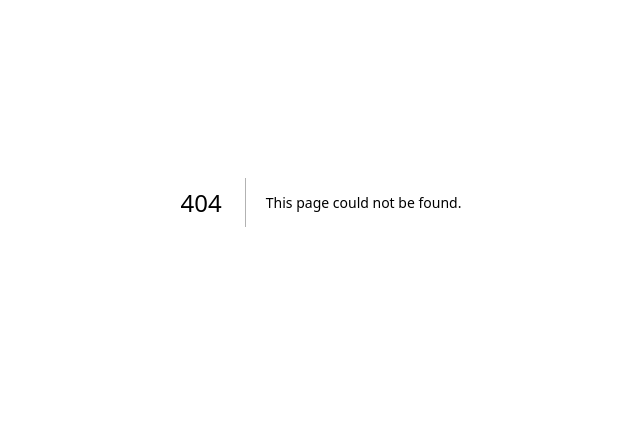
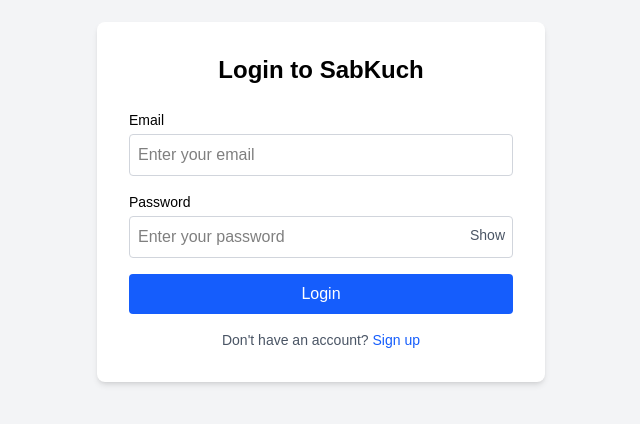
Before and after one commit to codewithyouwan/sabkuch, a Next.js app: page /login in a window 1280 px wide. Before the commit this address had no page. Shown: the part 198-622 px from the top of the page, without its empty margins (319-959 px from the left). Built offline with nearby package versions, Linux system fonts and the light colour scheme.

Commit message:
Added the login page.

```diff
--- /dev/null
+++ b/pnpm-workspace.yaml
@@ -0,0 +1,4 @@
+onlyBuiltDependencies:
+  - '@tailwindcss/oxide'
+  - sharp
+  - unrs-resolver
--- /dev/null
+++ b/src/app/api/auth/login/route.js
@@ -0,0 +1 @@
+//api for login
--- /dev/null
+++ b/src/app/login/page.jsx
@@ -0,0 +1,125 @@
+'use client';
+
+import { useState, useEffect } from 'react';
+import { useRouter } from 'next/navigation';
+import Link from 'next/link';
+
+export default function LoginPage() {
+  const [email, setEmail] = useState('');
+  const [password, setPassword] = useState('');
+  const [showPassword, setShowPassword] = useState(false); //false means password is hidden and otherwise
+  const [error, setError] = useState(null);
+  const [loading, setLoading] = useState(false);
+  const router = useRouter();
+
+  // Load email from localStorage on mount
+  useEffect(() => {
+    const savedEmail = localStorage.getItem('loginEmail');
+    if (savedEmail) {
+      setEmail(savedEmail);
+    }
+  }, []);
+
+  // Validate form inputs
+  const validateForm = () => {
+    const emailRegex = /^[^\s@]+@[^\s@]+\.[^\s@]+$/;
+    if (!emailRegex.test(email)) {
+      setError('Please enter a valid email address');
+      return false;
+    }
+    if (password.length < 6) {
+      setError('Password must be at least 6 characters long');
+      return false;
+    }
+    return true;
+  };
+
+  const handleLogin = (e) => {
+    e.preventDefault();
+    setError(null);
+    setLoading(true);
+
+    // Client-side validation
+    if (!validateForm()) {
+      setLoading(false);
+      return;
+    }
+
+    // Save email to localStorage
+    localStorage.setItem('loginEmail', email);
+
+    // Simulate login (no backend)
+    setTimeout(() => {
+      setLoading(false);
+      // For demo, redirect to homepage
+      router.push('/');
+    }, 1000); // Simulate network delay
+  };
+
+  const togglePasswordVisibility = () => {
+    setShowPassword(!showPassword);
+  };
+
+  return (
+    <div className="min-h-screen flex items-center justify-center bg-gray-100">
+      <div className="bg-white p-8 rounded-lg shadow-md w-full max-w-md">
+        <h1 className="text-2xl font-bold mb-6 text-center text-black">Login to SabKuch</h1>
+        <form onSubmit={handleLogin} className="space-y-4">
+          <div>
+            <label htmlFor="email" className="block text-sm font-medium text-black">
+              Email
+            </label>
+            <input
+              type="email"
+              id="email"
+              value={email}
+              onChange={(e) => setEmail(e.target.value)}
+              required
+              className="mt-1 w-full p-2 border border-gray-300 rounded text-black focus:outline-none focus:ring-2 focus:ring-blue-500"
+              placeholder="Enter your email"
+            />
+          </div>
+          <div>
+            <label htmlFor="password" className="block text-sm font-medium text-black">
+              Password
+            </label>
+            <div className="relative">
+              <input
+                type={showPassword ? 'text' : 'password'}
+                id="password"
+                value={password}
+                onChange={(e) => setPassword(e.target.value)}
+                required
+                className="mt-1 w-full p-2 border border-gray-300 rounded text-black focus:outline-none focus:ring-2 focus:ring-blue-500"
+                placeholder="Enter your password"
+              />
+              <button
+                type="button"
+                onClick={togglePasswordVisibility}
+                className="absolute right-2 top-1/2 transform -translate-y-1/2 text-sm text-gray-600"
+              >
+                {showPassword ? 'Hide' : 'Show'}
+              </button>
+            </div>
+          </div>
+          {error && (
+            <p className="text-red-500 text-sm">{error}</p>
+          )}
+          <button
+            type="submit"
+            disabled={loading}
+            className={`w-full py-2 px-4 bg-blue-600 text-white rounded hover:bg-blue-700 transition-colors ${loading ? 'opacity-50 cursor-not-allowed' : ''}`}
+          >
+            {loading ? 'Logging in...' : 'Login'}
+          </button>
+        </form>
+        <p className="mt-4 text-center text-sm text-gray-600">
+          Don't have an account?{' '}
+          <Link href="/signup" className="text-blue-600 hover:underline">
+            Sign up
+          </Link>
+        </p>
+      </div>
+    </div>
+  );
+}
--- a/src/app/page.js
+++ b/src/app/page.js
@@ -1,103 +1,9 @@
-import Image from "next/image";
-
-export default function Home() {
-  return (
-    <div className="grid grid-rows-[20px_1fr_20px] items-center justify-items-center min-h-screen p-8 pb-20 gap-16 sm:p-20 font-[family-name:var(--font-geist-sans)]">
-      <main className="flex flex-col gap-[32px] row-start-2 items-center sm:items-start">
-        <Image
-          className="dark:invert"
-          src="/next.svg"
-          alt="Next.js logo"
-          width={180}
-          height={38}
-          priority
-        />
-        <ol className="list-inside list-decimal text-sm/6 text-center sm:text-left font-[family-name:var(--font-geist-mono)]">
-          <li className="mb-2 tracking-[-.01em]">
-            Get started by editing{" "}
-            <code className="bg-black/[.05] dark:bg-white/[.06] px-1 py-0.5 rounded font-[family-name:var(--font-geist-mono)] font-semibold">
-              src/app/page.js
-            </code>
-            .
-          </li>
-          <li className="tracking-[-.01em]">
-            Save and see your changes instantly.
-          </li>
-        </ol>
-
-        <div className="flex gap-4 items-center flex-col sm:flex-row">
-          <a
-            className="rounded-full border border-solid border-transparent transition-colors flex items-center justify-center bg-foreground text-background gap-2 hover:bg-[#383838] dark:hover:bg-[#ccc] font-medium text-sm sm:text-base h-10 sm:h-12 px-4 sm:px-5 sm:w-auto"
-            href="https://vercel.com/new?utm_source=create-next-app&utm_medium=appdir-template-tw&utm_campaign=create-next-app"
-            target="_blank"
-            rel="noopener noreferrer"
-          >
-            <Image
-              className="dark:invert"
-              src="/vercel.svg"
-              alt="Vercel logomark"
-              width={20}
-              height={20}
-            />
-            Deploy now
-          </a>
-          <a
-            className="rounded-full border border-solid border-black/[.08] dark:border-white/[.145] transition-colors flex items-center justify-center hover:bg-[#f2f2f2] dark:hover:bg-[#1a1a1a] hover:border-transparent font-medium text-sm sm:text-base h-10 sm:h-12 px-4 sm:px-5 w-full sm:w-auto md:w-[158px]"
-            href="https://nextjs.org/docs?utm_source=create-next-app&utm_medium=appdir-template-tw&utm_campaign=create-next-app"
-            target="_blank"
-            rel="noopener noreferrer"
-          >
-            Read our docs
-          </a>
-        </div>
-      </main>
-      <footer className="row-start-3 flex gap-[24px] flex-wrap items-center justify-center">
-        <a
-          className="flex items-center gap-2 hover:underline hover:underline-offset-4"
-          href="https://nextjs.org/learn?utm_source=create-next-app&utm_medium=appdir-template-tw&utm_campaign=create-next-app"
-          target="_blank"
-          rel="noopener noreferrer"
-        >
-          <Image
-            aria-hidden
-            src="/file.svg"
-            alt="File icon"
-            width={16}
-            height={16}
-          />
-          Learn
-        </a>
-        <a
-          className="flex items-center gap-2 hover:underline hover:underline-offset-4"
-          href="https://vercel.com/templates?framework=next.js&utm_source=create-next-app&utm_medium=appdir-template-tw&utm_campaign=create-next-app"
-          target="_blank"
-          rel="noopener noreferrer"
-        >
-          <Image
-            aria-hidden
-            src="/window.svg"
-            alt="Window icon"
-            width={16}
-            height={16}
-          />
-          Examples
-        </a>
-        <a
-          className="flex items-center gap-2 hover:underline hover:underline-offset-4"
-          href="https://nextjs.org?utm_source=create-next-app&utm_medium=appdir-template-tw&utm_campaign=create-next-app"
-          target="_blank"
-          rel="noopener noreferrer"
-        >
-          <Image
-            aria-hidden
-            src="/globe.svg"
-            alt="Globe icon"
-            width={16}
-            height={16}
-          />
-          Go to nextjs.org →
-        </a>
-      </footer>
-    </div>
-  );
+'use client';
+import { useEffect } from "react";
+import { useRouter } from "next/navigation";
+export default function Home(){
+  const router = useRouter();
+  useEffect(()=>{
+    router.push('/login');
+  },[]);
 }
```
Also changed, not shown: package.json (+6 -4 lines), src/app/api/auth/signup/route.js (added), 2 other files (tests, documents, lock files or other folders).
